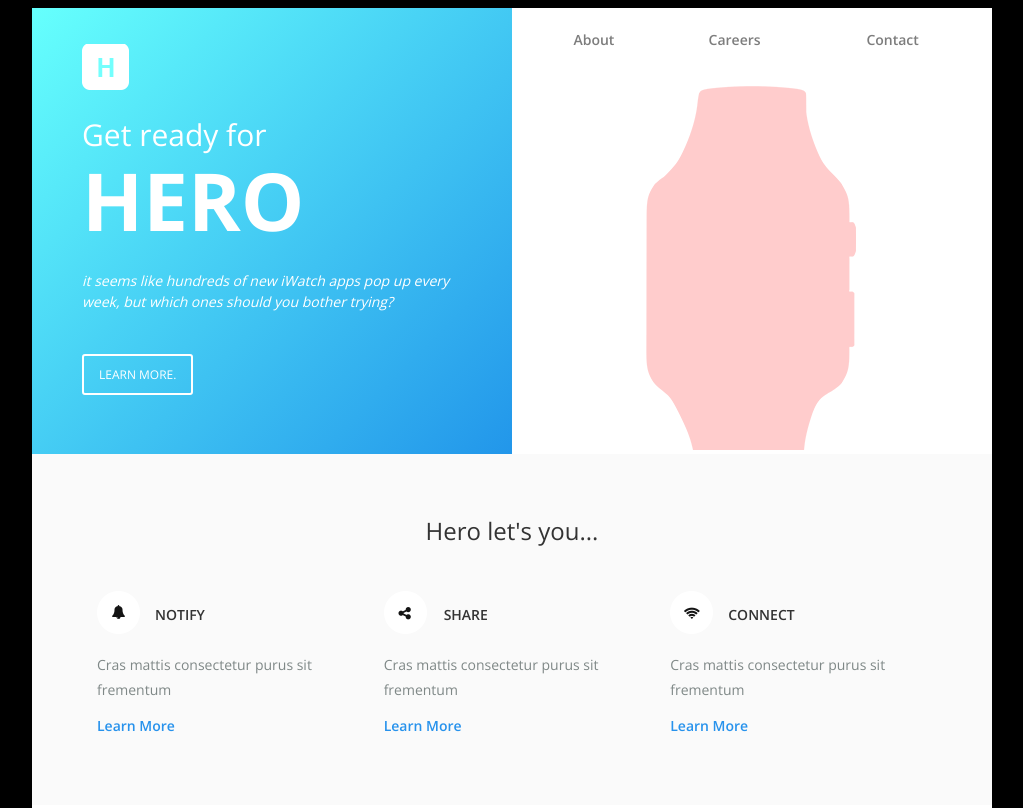
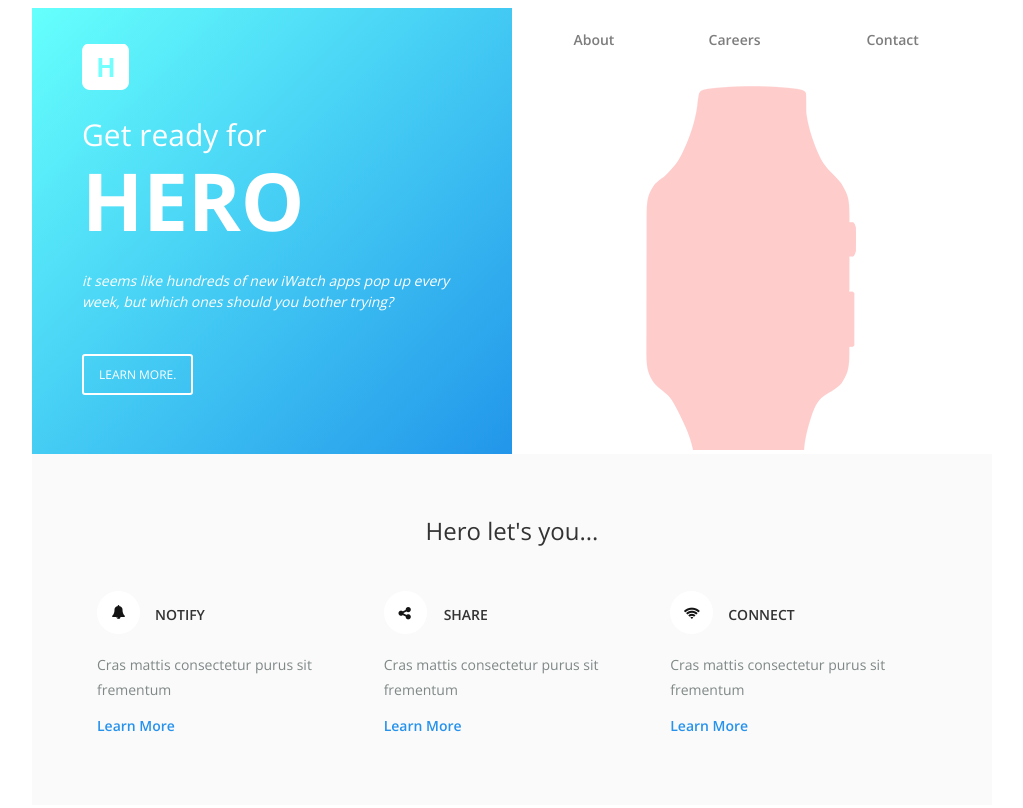
Before and after one commit to enigma182/email.course, a plain HTML site: page index.html in a window 1280 px wide. Shown: the top 808 px of the page, without its empty margins (128-1151 px from the left). Drawn offline with nearby package versions, Linux system fonts and the light colour scheme.

Commit message:
Update index.html
Removed black background

```diff
--- a/index.html
+++ b/index.html
@@ -107,7 +107,7 @@
       }
     </style>
   </head>
-  <body style="background: black;">
+  <body>
     <!-- start html email -->
     <table width="100%" border="0" cellspacing="0" cellpadding="0">
       <tr>
```
